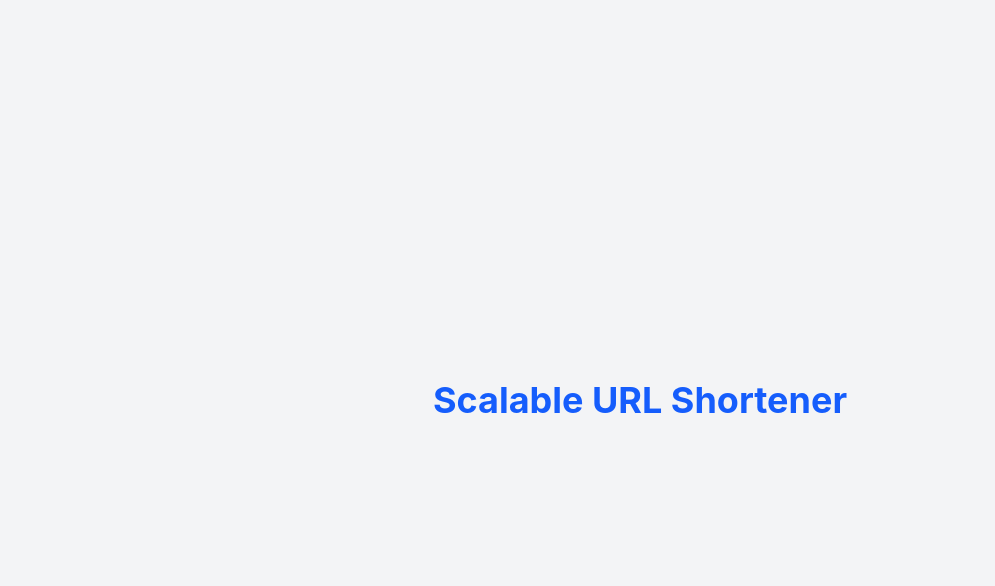
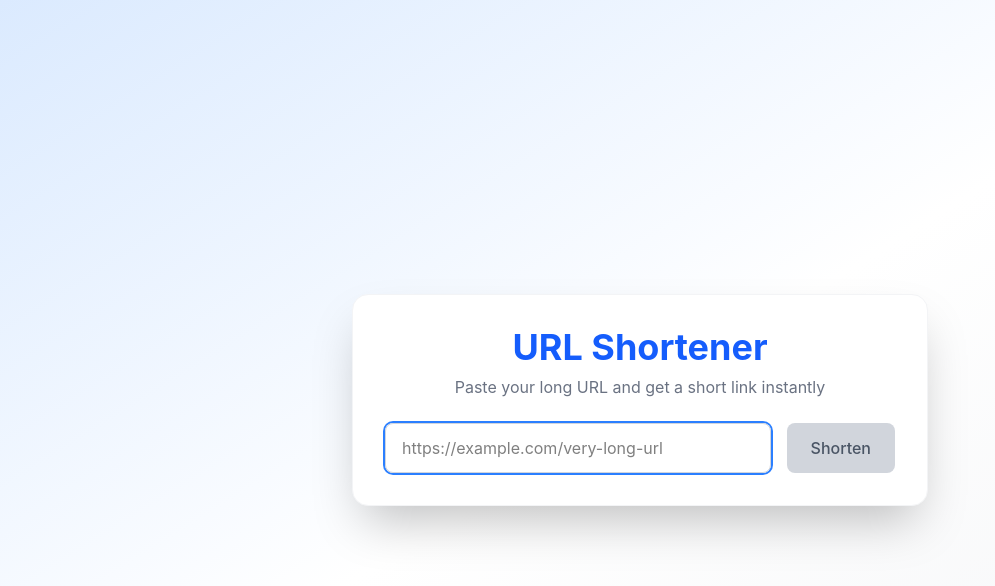
Before and after one commit to krishnasingh20/Scalable_URL_Shortener, a React (Vite) app in the folder client/: page / in a window 1280 px wide. Shown: the top 586 px of the page, without its empty margins (0-995 px from the left). Built offline with nearby package versions, Linux system fonts and the light colour scheme.

Commit message:
updated frontend

```diff
--- a/client/index.html
+++ b/client/index.html
@@ -4,7 +4,7 @@
     <meta charset="UTF-8" />
     <link rel="icon" type="image/svg+xml" href="/favicon.svg" />
     <meta name="viewport" content="width=device-width, initial-scale=1.0" />
-    <title>client</title>
+    <title>URL Shortener</title>
   </head>
   <body>
     <div id="root"></div>
--- a/client/src/App.jsx
+++ b/client/src/App.jsx
@@ -1,9 +1,148 @@
+import { useState } from "react";
+
 function App() {
+
+  const [url, setUrl] = useState("");
+  const [shortUrl, setShortUrl] = useState("");
+  const [loading, setLoading] = useState(false);
+  const [copied, setCopied] = useState(false);
+  const [error, setError] = useState("");
+  const [history, setHistory] = useState([]);
+
+  const handleShorten = () => {
+    if (!url) return;
+
+    if (!url.startsWith("http")) {
+      setError("Please enter a valid URL (must start with http/https)");
+      return;
+    }
+
+    setError("");
+    setLoading(true);
+
+    setTimeout(() => {
+      const generated = "https://short.ly/demo123";
+
+      setShortUrl(generated);
+
+      setHistory((prev) => [
+        { long: url, short: generated },
+        ...prev,
+      ]);
+
+      setLoading(false);
+    }, 1200);
+  };
+
+  const handleCopy = async () => {
+    await navigator.clipboard.writeText(shortUrl);
+    setCopied(true);
+    setTimeout(() => setCopied(false), 1500);
+  };
+
   return (
-    <div className="min-h-screen flex items-center justify-center bg-gray-100">
-      <h1 className="text-4xl font-bold text-blue-600">
-        Scalable URL Shortener
-      </h1>
+    <div className="min-h-screen flex items-center justify-center bg-gradient-to-br from-blue-100 via-white to-gray-100 px-4">
+
+      <div className="bg-white shadow-2xl rounded-2xl p-8 w-full max-w-xl border border-gray-100 transition-all duration-300">
+
+        {/* Title */}
+        <h1 className="text-4xl font-bold text-center text-blue-600">
+          URL Shortener
+        </h1>
+
+        <p className="text-center text-gray-500 mt-2 mb-6">
+          Paste your long URL and get a short link instantly
+        </p>
+
+        {/* Input */}
+        <div className="flex flex-col md:flex-row gap-4">
+
+          <input
+            autoFocus
+            type="text"
+            placeholder="https://example.com/very-long-url"
+            value={url}
+            onChange={(e) => setUrl(e.target.value)}
+            onKeyDown={(e) => {
+              if (e.key === "Enter") handleShorten();
+            }}
+            className="flex-1 border border-gray-300 rounded-lg px-4 py-3 outline-none focus:ring-2 focus:ring-blue-500"
+          />
+
+          <button
+            onClick={handleShorten}
+            disabled={!url || loading}
+            className={`px-6 py-3 rounded-lg font-medium transition ${
+              url && !loading
+                ? "bg-blue-600 hover:bg-blue-700 text-white"
+                : "bg-gray-300 text-gray-600 cursor-not-allowed"
+            }`}
+          >
+            {loading ? "⏳ Shortening..." : "Shorten"}
+          </button>
+        </div>
+
+        {/* Error */}
+        {error && (
+          <p className="text-red-500 text-sm mt-3">{error}</p>
+        )}
+
+        {/* Result */}
+        {shortUrl && (
+          <div className="mt-6 p-4 bg-green-50 border border-green-200 rounded-lg">
+
+            <p className="text-sm text-gray-600 mb-1">
+              Your Short URL:
+            </p>
+
+            <a
+              href={shortUrl}
+              target="_blank"
+              rel="noreferrer"
+              className="text-blue-600 font-medium underline break-all"
+            >
+              {shortUrl}
+            </a>
+
+            <button
+              onClick={handleCopy}
+              className="mt-3 ml-0 md:ml-3 bg-blue-100 text-blue-700 px-3 py-1 rounded hover:bg-blue-200"
+            >
+              {copied ? "Copied!" : "Copy"}
+            </button>
+          </div>
+        )}
+
+        {/* History */}
+        {history.length > 0 && (
+          <div className="mt-6">
+
+            <h2 className="font-semibold mb-2 text-gray-700">
+              Recent Links
+            </h2>
+
+            <div className="space-y-2 max-h-40 overflow-y-auto">
+
+              {history.map((item, idx) => (
+                <div
+                  key={idx}
+                  className="text-sm p-3 border rounded-lg bg-gray-50"
+                >
+                  <p className="text-gray-500 break-all">
+                    {item.long}
+                  </p>
+                  <p className="text-blue-600 break-all">
+                    {item.short}
+                  </p>
+                </div>
+              ))}
+
+            </div>
+
+          </div>
+        )}
+
+      </div>
     </div>
   );
 }
```
